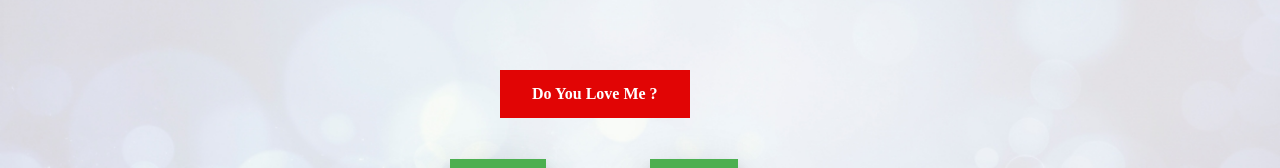
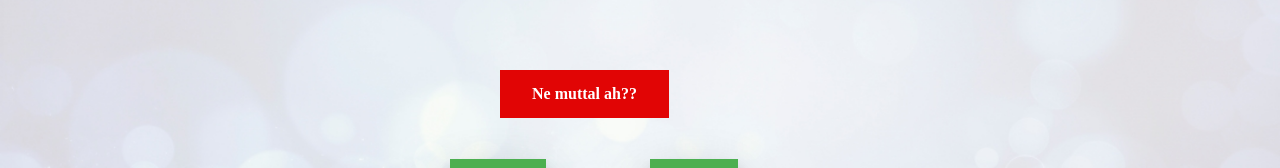
Before and after one commit to Rockygit07/Do-You-Love-Me, a plain HTML site: page index.html in a window 1280 px wide. Shown: the part 141-309 px from the top of the page. Drawn offline with Linux system fonts and the light colour scheme.

Commit message:
Update index.html

```diff
--- a/index.html
+++ b/index.html
@@ -7,7 +7,7 @@
     <link rel="stylesheet" href="styles.css">
 </head>
 <body>
-    <h1>Do You Love Me ?</h1>
+    <h1> Ne muttal ah??</h1>
     <input id="yes-button" type="button" value="YES" onclick="clickYesButton()">
     <input id="no-button" type="button" value="NO" onmouseover="hoverNoButton()">
     <script src="scripts.js"></script>
```
